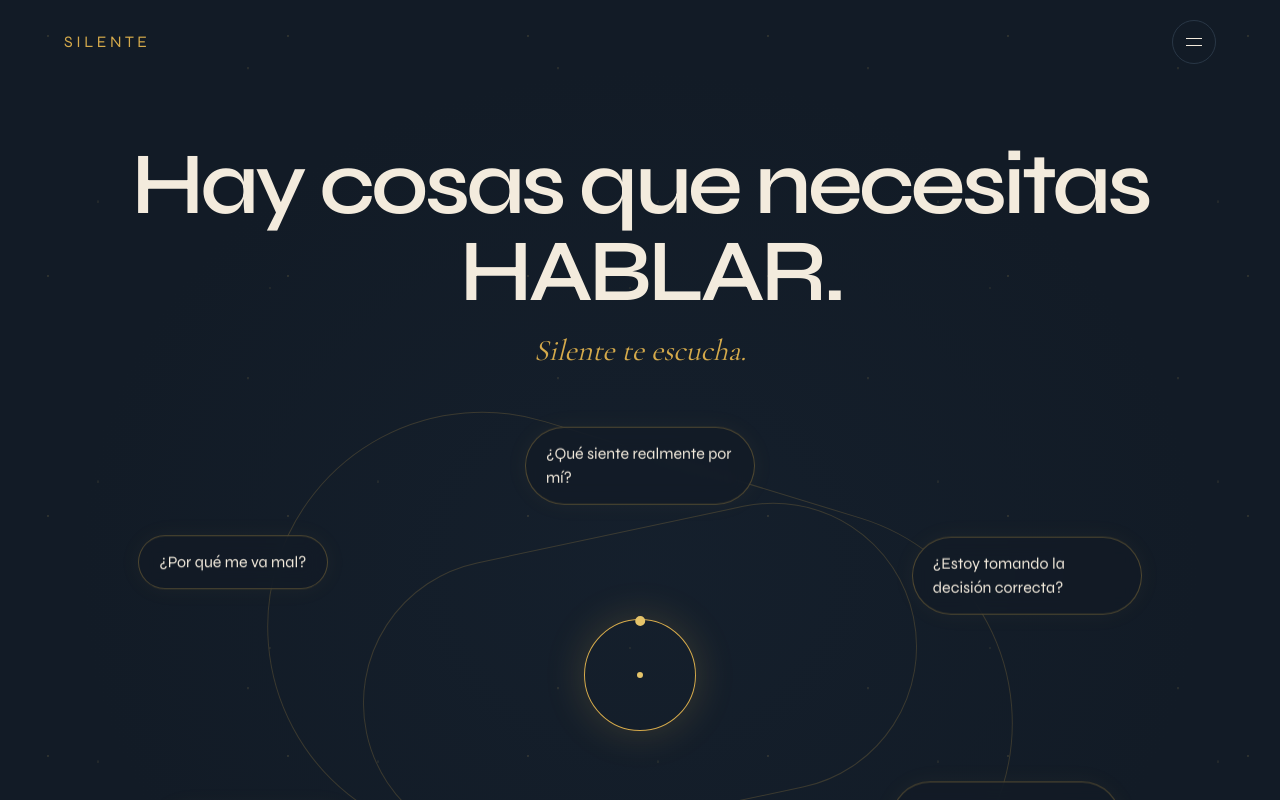
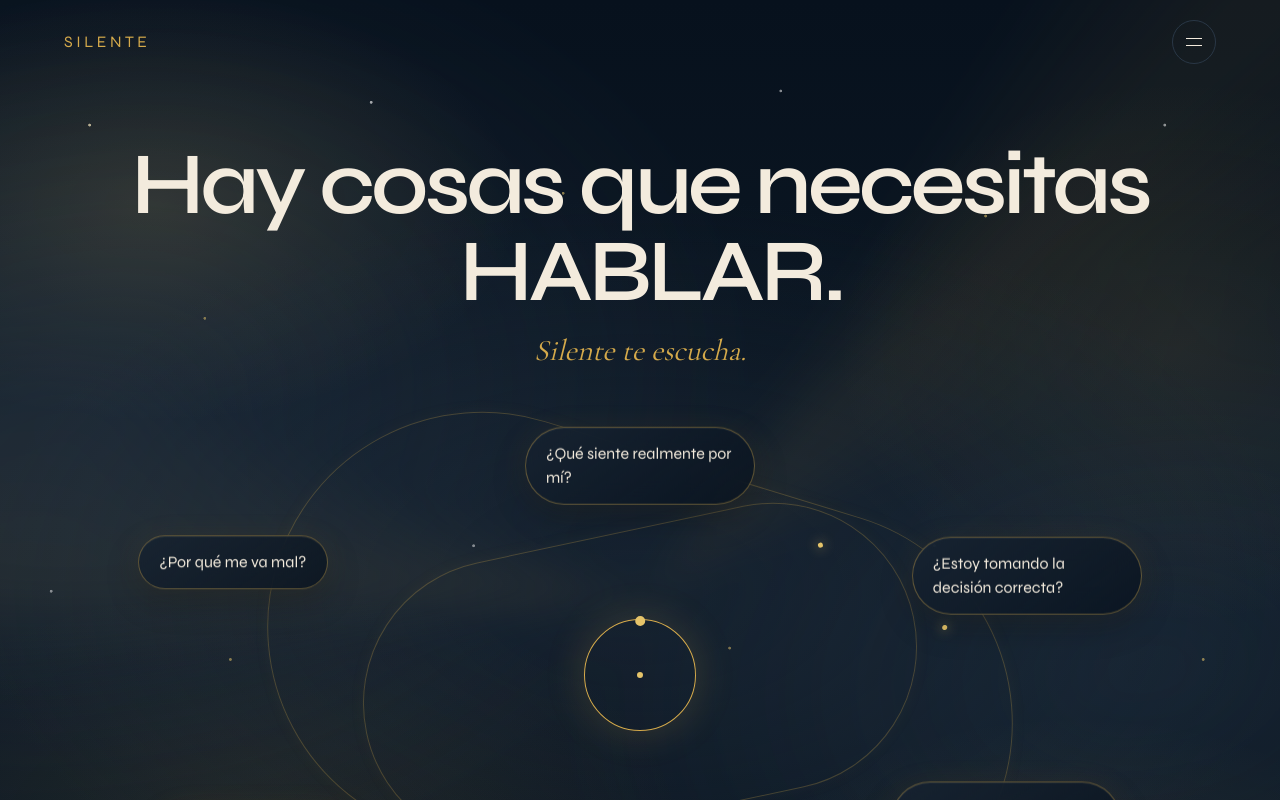
Before and after one commit to ElCopyPaste/silente-web, a Next.js app: page / in a window 1280 px wide. Shown: the top 800 px of the page. Built offline with nearby package versions, Linux system fonts and the light colour scheme.

Commit message:
Refine Hero visual atmosphere

```diff
--- a/app/globals.css
+++ b/app/globals.css
@@ -1,8 +1,13 @@
 @import "tailwindcss";
 
 :root {
-  --silente-night:#121B26; --silente-secondary:#172331; --silente-gold:#D5AA4B;
-  --silente-gold-light:#E5C46A; --silente-ivory:#F3EBDD; --silente-muted:#AEB5BC; --silente-border:#293746;
+  --silente-night:#121B26;
+  --silente-secondary:#172331;
+  --silente-gold:#D5AA4B;
+  --silente-gold-light:#E5C46A;
+  --silente-ivory:#F3EBDD;
+  --silente-muted:#AEB5BC;
+  --silente-border:#293746;
 }
 *{box-sizing:border-box}
 html{scroll-behavior:smooth}
@@ -10,19 +15,101 @@ body{margin:0;background:var(--silente-night);color:var(--silente-ivory);font-fa
 button,a{font:inherit}
 button{touch-action:manipulation}
 ::selection{background:var(--silente-gold);color:var(--silente-night)}
+
 .silente-stars{
+  position:relative;
+  isolation:isolate;
   background:
-    radial-gradient(circle at 20% 15%,rgba(229,196,106,.12) 0 1px,transparent 1.5px),
-    radial-gradient(circle at 80% 22%,rgba(229,196,106,.10) 0 1px,transparent 1.5px),
-    radial-gradient(circle at 35% 72%,rgba(229,196,106,.08) 0 1px,transparent 1.5px),
-    radial-gradient(circle at 75% 80%,rgba(229,196,106,.07) 0 1px,transparent 1.5px),
-    radial-gradient(ellipse at center,rgba(23,35,49,.55),transparent 62%);
-  background-size:240px 240px,310px 310px,280px 280px,360px 360px,100% 100%;
+    radial-gradient(ellipse 42% 28% at 12% 18%,rgba(229,196,106,.16),transparent 68%),
+    radial-gradient(ellipse 38% 34% at 92% 31%,rgba(213,170,75,.10),transparent 70%),
+    radial-gradient(ellipse 48% 32% at 20% 74%,rgba(213,170,75,.11),transparent 70%),
+    radial-gradient(ellipse 42% 30% at 84% 84%,rgba(229,196,106,.10),transparent 70%),
+    radial-gradient(ellipse 72% 48% at 50% 52%,rgba(23,35,49,.72),transparent 72%),
+    linear-gradient(180deg,#07111d 0%,#0d1925 46%,#07111b 100%);
 }
+.silente-stars::before{
+  content:"";
+  position:absolute;
+  inset:0;
+  z-index:-1;
+  opacity:.72;
+  background:
+    radial-gradient(circle at 7% 11%,rgba(255,238,195,.95) 0 1px,transparent 1.8px),
+    radial-gradient(circle at 16% 28%,rgba(229,196,106,.72) 0 1px,transparent 1.7px),
+    radial-gradient(circle at 29% 9%,rgba(255,255,255,.85) 0 1px,transparent 1.8px),
+    radial-gradient(circle at 44% 17%,rgba(229,196,106,.78) 0 1px,transparent 1.7px),
+    radial-gradient(circle at 61% 8%,rgba(255,255,255,.7) 0 1px,transparent 1.7px),
+    radial-gradient(circle at 77% 19%,rgba(229,196,106,.8) 0 1px,transparent 1.8px),
+    radial-gradient(circle at 91% 11%,rgba(255,255,255,.72) 0 1px,transparent 1.8px),
+    radial-gradient(circle at 4% 52%,rgba(255,255,255,.65) 0 1px,transparent 1.8px),
+    radial-gradient(circle at 18% 58%,rgba(229,196,106,.75) 0 1px,transparent 1.8px),
+    radial-gradient(circle at 37% 48%,rgba(255,255,255,.65) 0 1px,transparent 1.8px),
+    radial-gradient(circle at 57% 57%,rgba(229,196,106,.7) 0 1px,transparent 1.8px),
+    radial-gradient(circle at 73% 48%,rgba(255,255,255,.72) 0 1px,transparent 1.8px),
+    radial-gradient(circle at 94% 58%,rgba(229,196,106,.8) 0 1px,transparent 1.8px),
+    radial-gradient(circle at 11% 83%,rgba(229,196,106,.75) 0 1px,transparent 1.8px),
+    radial-gradient(circle at 32% 91%,rgba(255,255,255,.65) 0 1px,transparent 1.8px),
+    radial-gradient(circle at 54% 82%,rgba(229,196,106,.78) 0 1px,transparent 1.8px),
+    radial-gradient(circle at 76% 92%,rgba(255,255,255,.7) 0 1px,transparent 1.8px),
+    radial-gradient(circle at 93% 79%,rgba(229,196,106,.8) 0 1px,transparent 1.8px);
+  background-size:100% 100%;
+  pointer-events:none;
+}
+.silente-stars::after{
+  content:"";
+  position:absolute;
+  inset:-18%;
+  z-index:-2;
+  background:
+    radial-gradient(ellipse at 20% 35%,rgba(91,113,138,.18),transparent 34%),
+    radial-gradient(ellipse at 78% 61%,rgba(79,104,131,.16),transparent 31%),
+    conic-gradient(from 205deg at 50% 52%,transparent 0 18%,rgba(213,170,75,.08) 21%,transparent 27% 54%,rgba(213,170,75,.07) 58%,transparent 64% 100%);
+  filter:blur(18px);
+  transform:rotate(-8deg);
+  pointer-events:none;
+}
+
 .cormorant{font-family:var(--font-cormorant),Georgia,"Times New Roman",serif;font-style:italic}
-.orbit-line{border:1px solid rgba(213,170,75,.2);border-radius:999px;pointer-events:none}
-.question-capsule{border:1px solid rgba(213,170,75,.32);background:rgba(18,27,38,.72);backdrop-filter:blur(10px);box-shadow:0 0 24px rgba(213,170,75,.05);transition:box-shadow .25s ease,border-color .25s ease}
-.question-capsule:hover,.question-capsule:focus-visible{border-color:rgba(229,196,106,.8);box-shadow:0 0 28px rgba(213,170,75,.15)}
+
+.orbit-line{
+  border:1px solid rgba(213,170,75,.26);
+  border-radius:999px;
+  pointer-events:none;
+  box-shadow:0 0 18px rgba(213,170,75,.045);
+}
+.orbit-line::after{
+  content:"";
+  position:absolute;
+  width:5px;
+  height:5px;
+  border-radius:50%;
+  background:var(--silente-gold-light);
+  box-shadow:0 0 12px rgba(229,196,106,.9);
+  top:18%;
+  right:13%;
+}
+
+.question-capsule{
+  border:1px solid rgba(213,170,75,.40);
+  background:
+    linear-gradient(145deg,rgba(23,35,49,.88),rgba(7,17,29,.72));
+  backdrop-filter:blur(12px);
+  box-shadow:
+    inset 0 1px 0 rgba(255,255,255,.05),
+    0 0 28px rgba(213,170,75,.08),
+    0 12px 34px rgba(0,0,0,.24);
+  transition:box-shadow .25s ease,border-color .25s ease,transform .25s ease;
+}
+.question-capsule:hover,.question-capsule:focus-visible{
+  border-color:rgba(229,196,106,.85);
+  box-shadow:
+    inset 0 1px 0 rgba(255,255,255,.07),
+    0 0 34px rgba(213,170,75,.18),
+    0 14px 38px rgba(0,0,0,.3);
+}
+@media (max-width:767px){
+  .silente-stars::after{inset:-8%;filter:blur(14px)}
+}
 @media (prefers-reduced-motion: reduce){
   html{scroll-behavior:auto}
   .question-capsule{transition:none}
```
